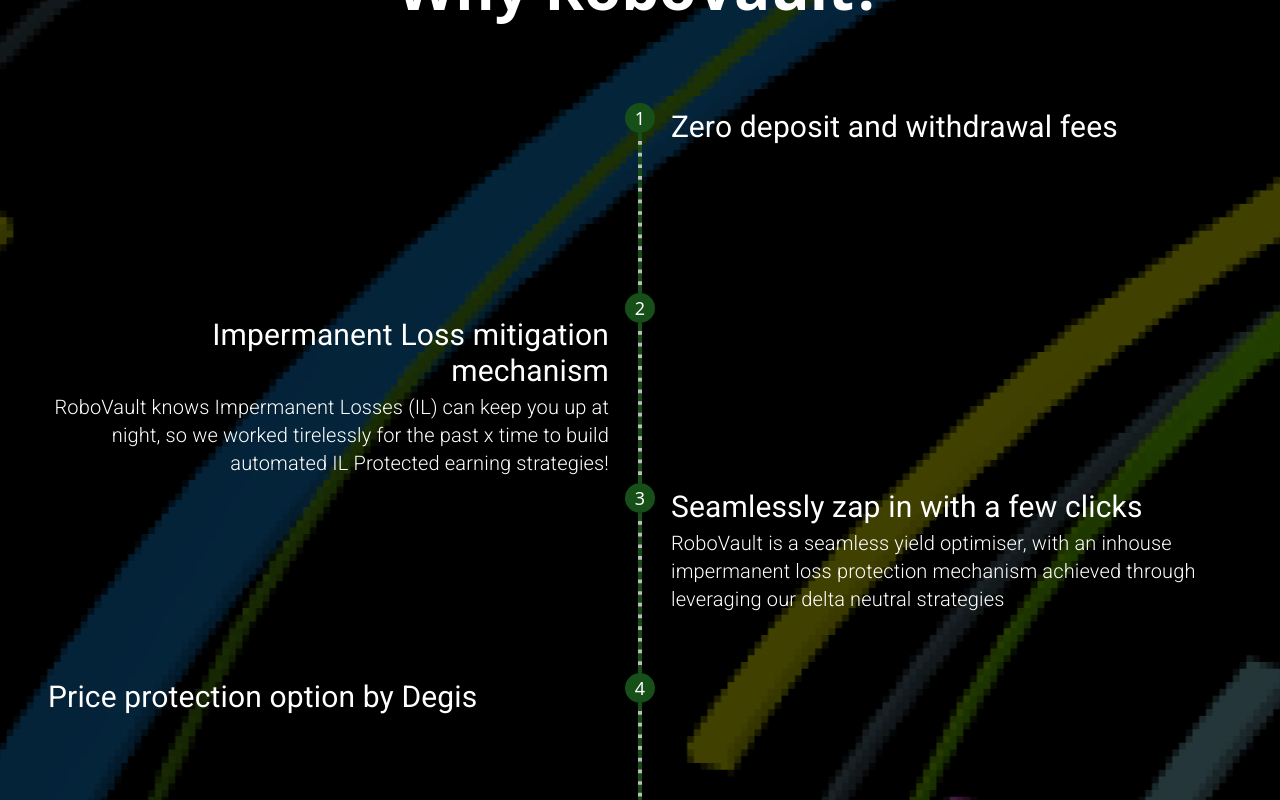
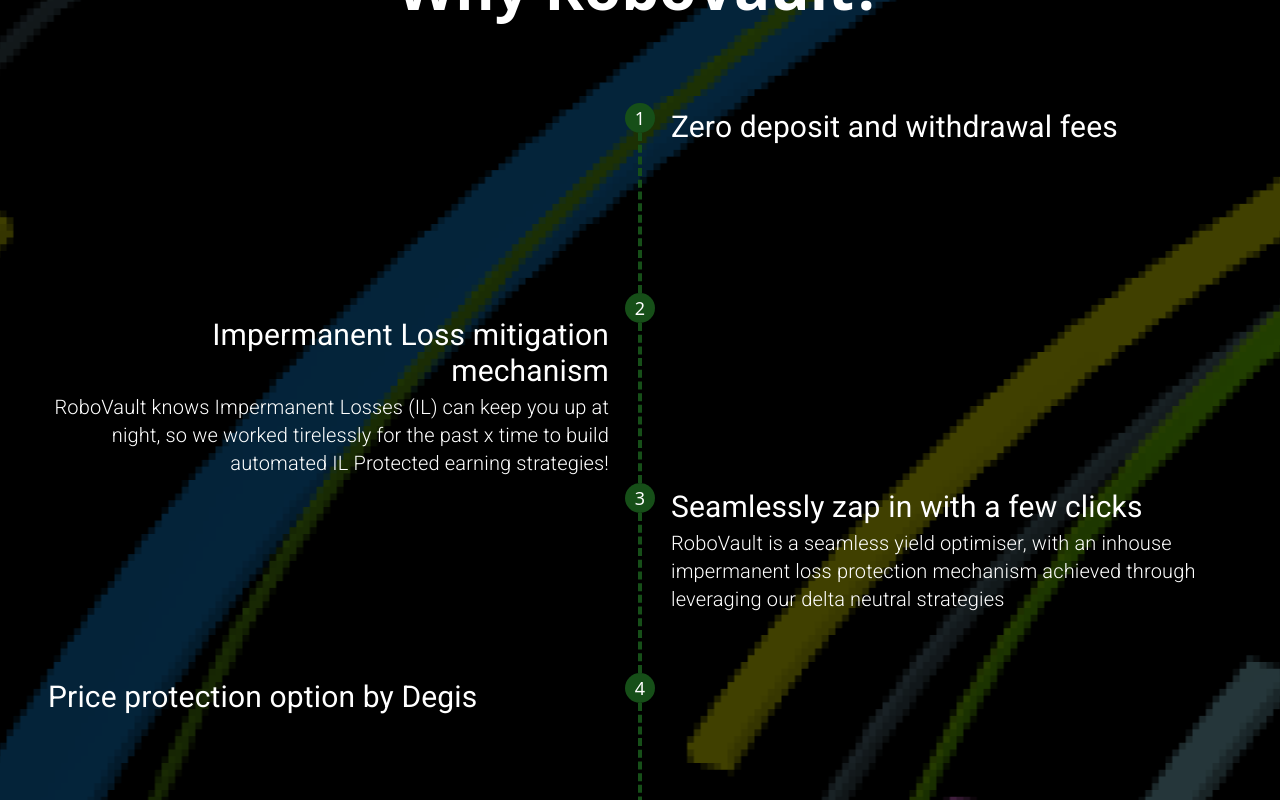
Before and after one commit to zohaib-saeed/Robovault, a Next.js app: page / in a window 1280 px wide. Shown: the part 1040-1840 px from the top of the page. Built offline with nearby package versions, Linux system fonts and the light colour scheme.

Commit message:
testing timeline fixing v1.3

```diff
--- a/styles/globals.css
+++ b/styles/globals.css
@@ -27,9 +27,9 @@
 
 .MuiTimelineConnector-root {
   width: 1px;
-  border-left: 4px dashed #164f18;
-  background-color: none;
-  height: 160px;
+  border-left: 4px dashed #164f18 !important;
+  background: none !important;
+  height: 160px !important;
 }
 
 .MuiTimelineContent-root {
```
